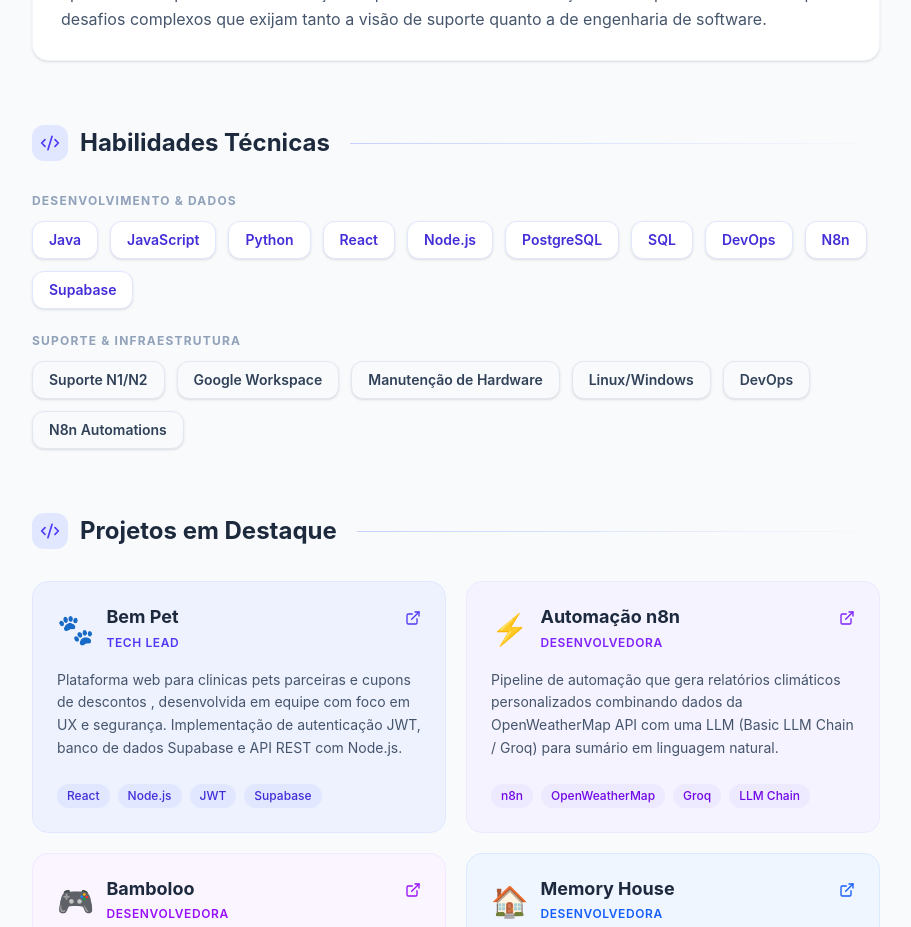
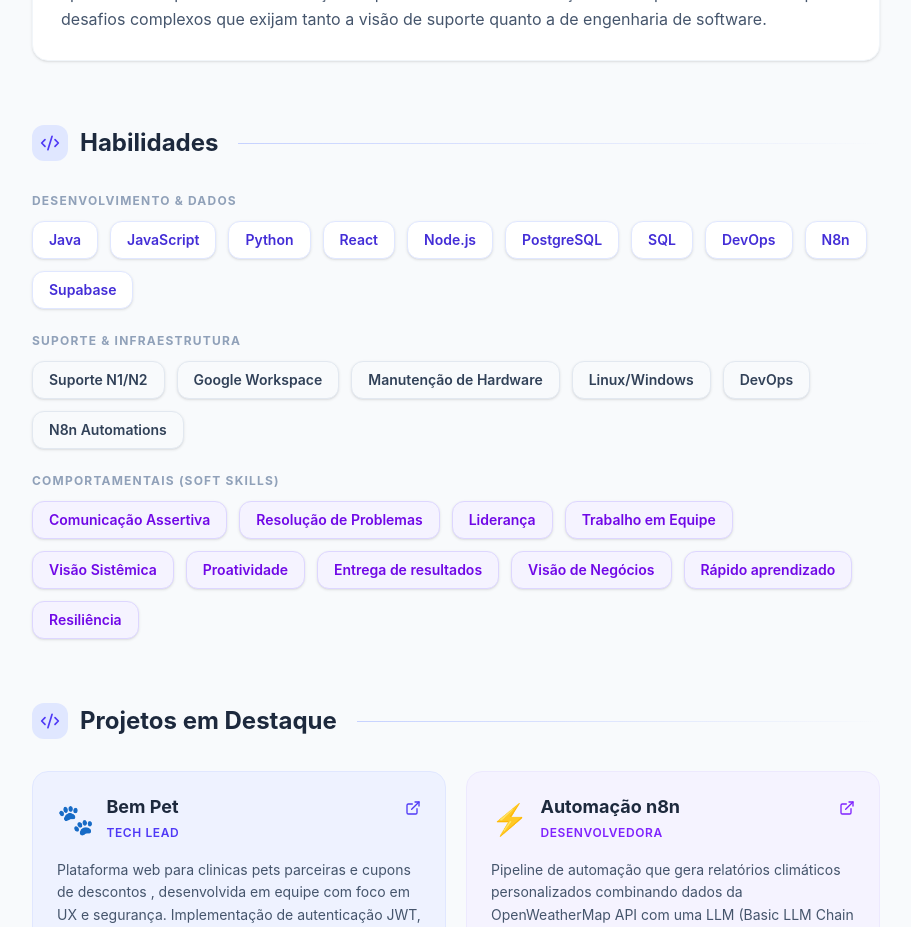
Before and after one commit to erlizaellen/curriculoerlizaellen2026, a React (Vite) app: page / in a window 1280 px wide. Shown: the part 800-1727 px from the top of the page, without its empty margins (184-1095 px from the left). Built offline with nearby package versions, Linux system fonts and the light colour scheme.

Commit message:
softskill habilidade

```diff
--- a/src/App.jsx
+++ b/src/App.jsx
@@ -446,7 +446,7 @@ export default function App() {
 
         {/* ── HABILIDADES ── */}
         <section className="animate-fade-in-up delay-400">
-          <SectionTitle icon={Code2}>Habilidades Técnicas</SectionTitle>
+          <SectionTitle icon={Code2}>Habilidades</SectionTitle>
 
           <div className="flex flex-col gap-6">
             {/* Bloco Desenvolvimento */}
@@ -478,8 +478,25 @@ export default function App() {
                 ))}
               </div>
             </div>
+
+            {/* Bloco Soft Skills */}
+            <div>
+              <p className="text-xs font-bold uppercase tracking-widest text-slate-400 mb-3">Comportamentais (Soft Skills)</p>
+              <div className="flex flex-wrap gap-3">
+                {SKILLS_SOFT.map((skill) => (
+                  <span
+                    key={skill}
+                    className="px-4 py-2 bg-violet-50 border border-violet-200 text-violet-700 font-semibold text-sm rounded-xl shadow-sm hover:bg-violet-100 transition-all cursor-default"
+                  >
+                    {skill}
+                  </span>
+                ))}
+              </div>
+            </div>
+
           </div>
         </section>
+
         {/* ── PROJETOS ── */}
         <section className="animate-fade-in-up delay-500">
           <SectionTitle icon={Code2}>Projetos em Destaque</SectionTitle>
```
